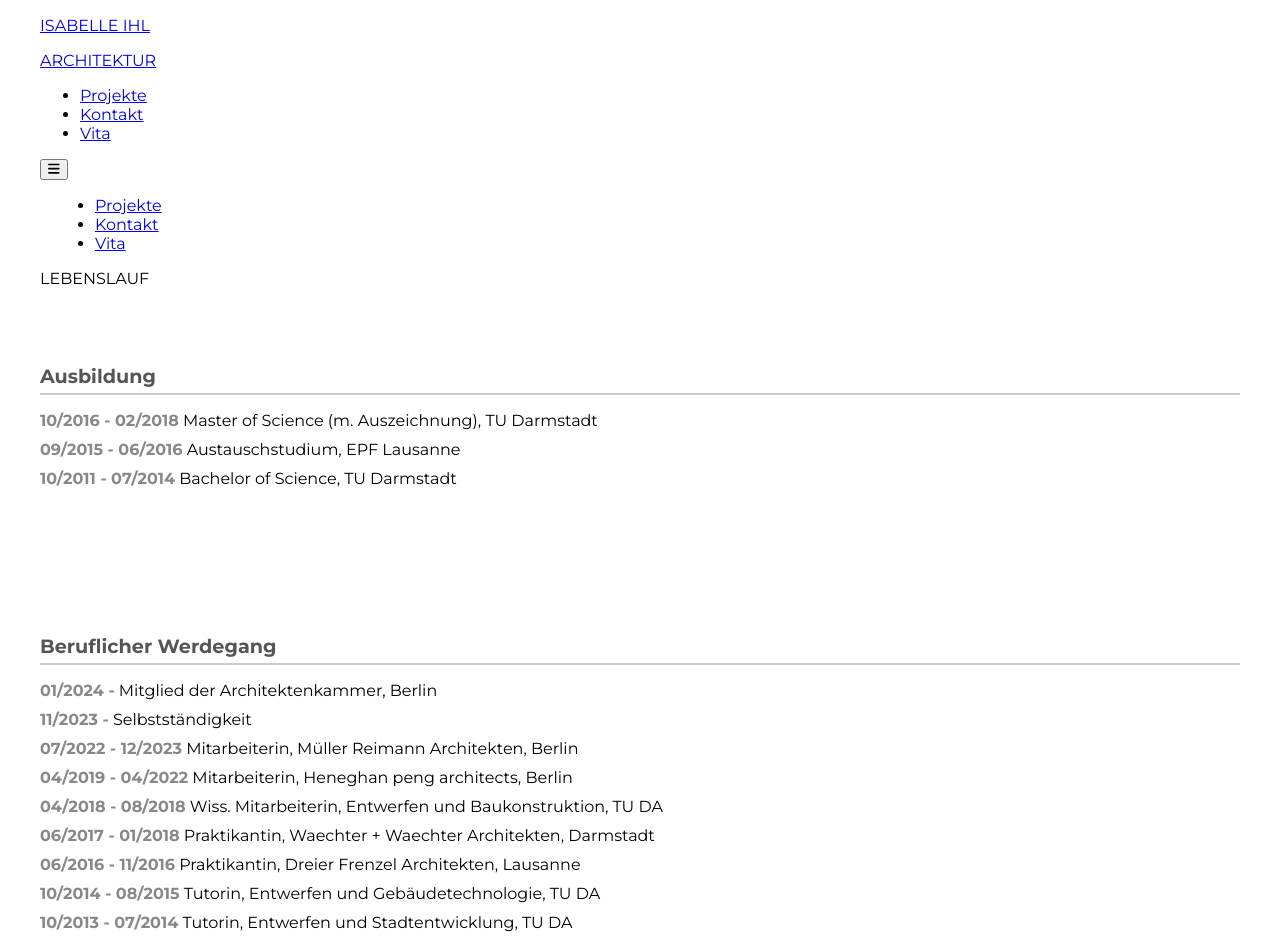
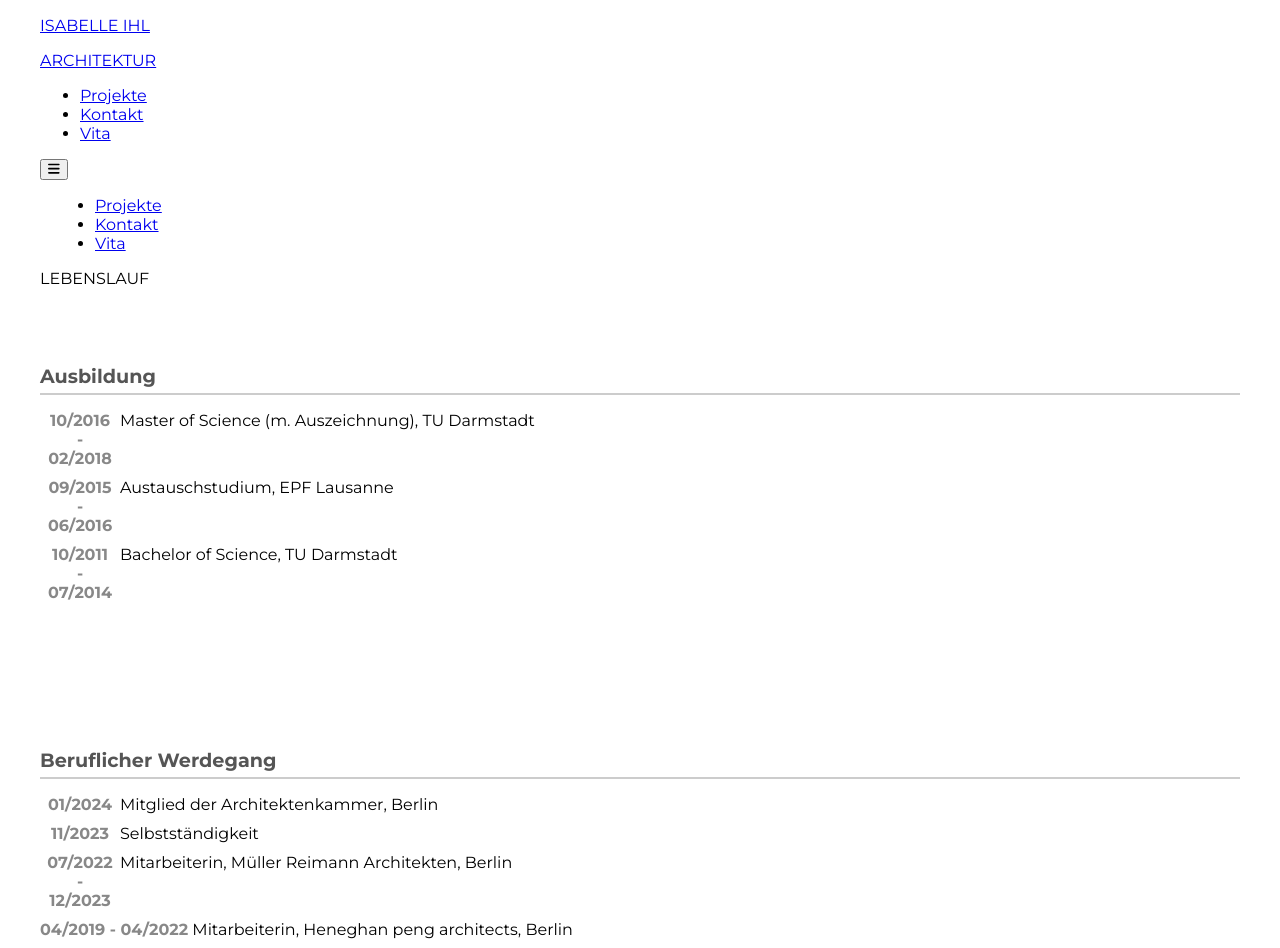
Before and after one commit to ihl-architektur/ihl-architektur.github.io, a React (Create React App) app: page /vita in a window 1280 px wide. Shown: the top 948 px of the page. Built offline with nearby package versions, Linux system fonts and the light colour scheme; the HTML template or start-up script is replaced by a standard one.

Commit message:
Vita - Datum übereinander

```diff
--- a/src/pages/Vita.jsx
+++ b/src/pages/Vita.jsx
@@ -18,22 +18,67 @@ const Vita = () => {
             Ausbildung
           </h2>
           <div>
-            <div style={{ marginBottom: '10px' }}>
-              <span style={{ fontWeight: 'bold', color: '#888' }}>
-                10/2016 - 02/2018
-              </span>{' '}
+            <div
+              style={{
+                marginBottom: '10px',
+                display: 'flex',
+                alignItems: 'flex-start',
+              }}
+            >
+              <span
+                style={{
+                  fontWeight: 'bold',
+                  color: '#888',
+                  width: '80px',
+                  textAlign: 'center',
+                }}
+              >
+                <span style={{ display: 'block' }}>10/2016</span>
+                <span style={{ display: 'block' }}>-</span>
+                <span style={{ display: 'block' }}>02/2018</span>
+              </span>
               Master of Science (m. Auszeichnung), TU Darmstadt
             </div>
-            <div style={{ marginBottom: '10px' }}>
-              <span style={{ fontWeight: 'bold', color: '#888' }}>
-                09/2015 - 06/2016
-              </span>{' '}
+            <div
+              style={{
+                marginBottom: '10px',
+                display: 'flex',
+                alignItems: 'flex-start',
+              }}
+            >
+              <span
+                style={{
+                  fontWeight: 'bold',
+                  color: '#888',
+                  width: '80px',
+                  textAlign: 'center',
+                }}
+              >
+                <span style={{ display: 'block' }}>09/2015</span>
+                <span style={{ display: 'block' }}>-</span>
+                <span style={{ display: 'block' }}>06/2016</span>
+              </span>
               Austauschstudium, EPF Lausanne
             </div>
-            <div style={{ marginBottom: '10px' }}>
-              <span style={{ fontWeight: 'bold', color: '#888' }}>
-                10/2011 - 07/2014
-              </span>{' '}
+            <div
+              style={{
+                marginBottom: '10px',
+                display: 'flex',
+                alignItems: 'flex-start',
+              }}
+            >
+              <span
+                style={{
+                  fontWeight: 'bold',
+                  color: '#888',
+                  width: '80px',
+                  textAlign: 'center',
+                }}
+              >
+                <span style={{ display: 'block' }}>10/2011</span>
+                <span style={{ display: 'block' }}>-</span>
+                <span style={{ display: 'block' }}>07/2014</span>
+              </span>
               Bachelor of Science, TU Darmstadt
             </div>
           </div>
@@ -50,22 +95,63 @@ const Vita = () => {
             Beruflicher Werdegang
           </h2>
           <div>
-            <div style={{ marginBottom: '10px' }}>
-              <span style={{ fontWeight: 'bold', color: '#888' }}>
-                01/2024 -
-              </span>{' '}
+            <div
+              style={{
+                marginBottom: '10px',
+                display: 'flex',
+                alignItems: 'flex-start',
+              }}
+            >
+              <span
+                style={{
+                  fontWeight: 'bold',
+                  color: '#888',
+                  width: '80px',
+                  textAlign: 'center',
+                }}
+              >
+                <span style={{ display: 'block' }}>01/2024</span>
+              </span>
               Mitglied der Architektenkammer, Berlin
             </div>
-            <div style={{ marginBottom: '10px' }}>
-              <span style={{ fontWeight: 'bold', color: '#888' }}>
-                11/2023 -
-              </span>{' '}
+            <div
+              style={{
+                marginBottom: '10px',
+                display: 'flex',
+                alignItems: 'flex-start',
+              }}
+            >
+              <span
+                style={{
+                  fontWeight: 'bold',
+                  color: '#888',
+                  width: '80px',
+                  textAlign: 'center',
+                }}
+              >
+                <span style={{ display: 'block' }}>11/2023</span>
+              </span>
               Selbstständigkeit
             </div>
-            <div style={{ marginBottom: '10px' }}>
-              <span style={{ fontWeight: 'bold', color: '#888' }}>
-                07/2022 - 12/2023
-              </span>{' '}
+            <div
+              style={{
+                marginBottom: '10px',
+                display: 'flex',
+                alignItems: 'flex-start',
+              }}
+            >
+              <span
+                style={{
+                  fontWeight: 'bold',
+                  color: '#888',
+                  width: '80px',
+                  textAlign: 'center',
+                }}
+              >
+                <span style={{ display: 'block' }}>07/2022</span>
+                <span style={{ display: 'block' }}>-</span>
+                <span style={{ display: 'block' }}>12/2023</span>
+              </span>
               Mitarbeiterin, Müller Reimann Architekten, Berlin
             </div>
             <div style={{ marginBottom: '10px' }}>
```
